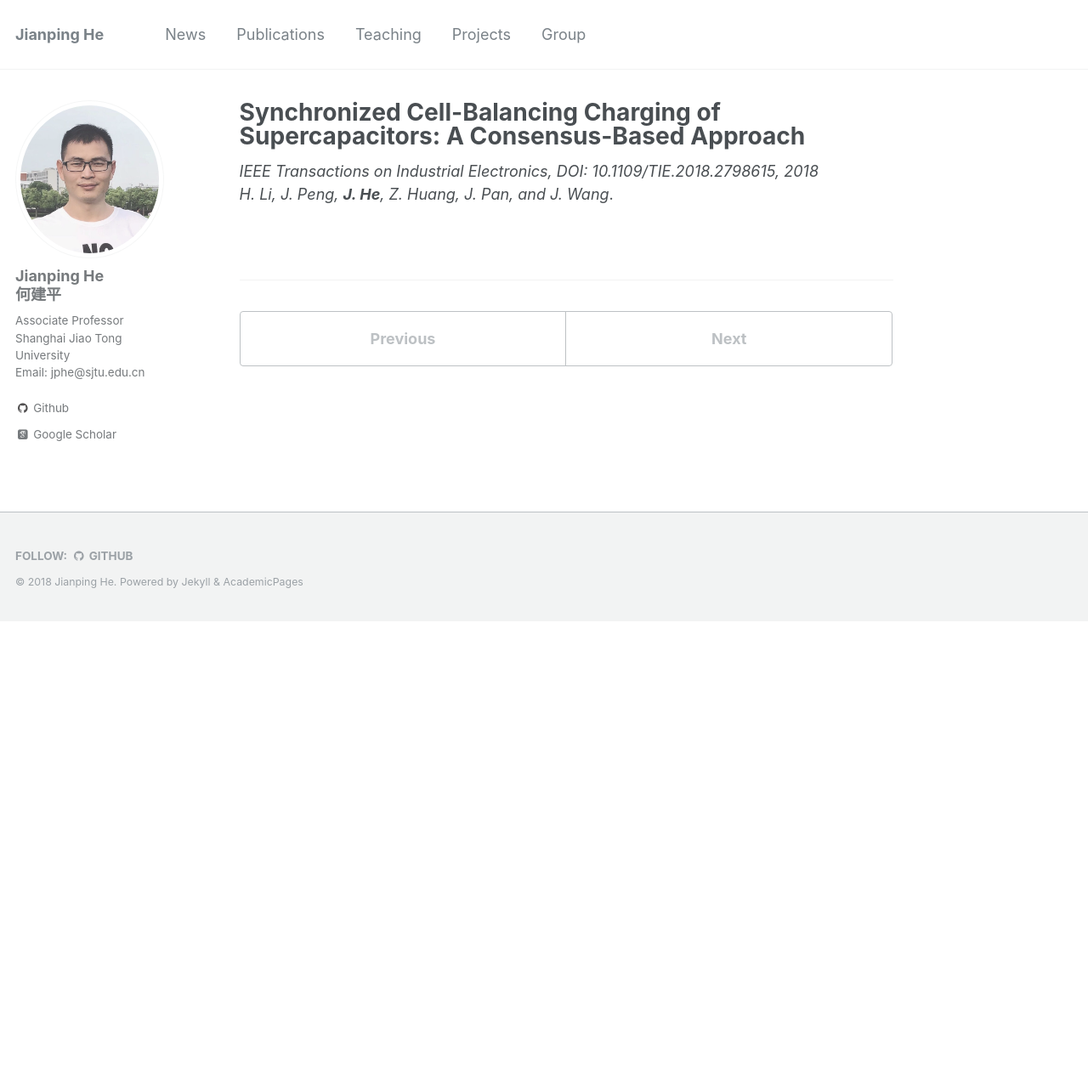
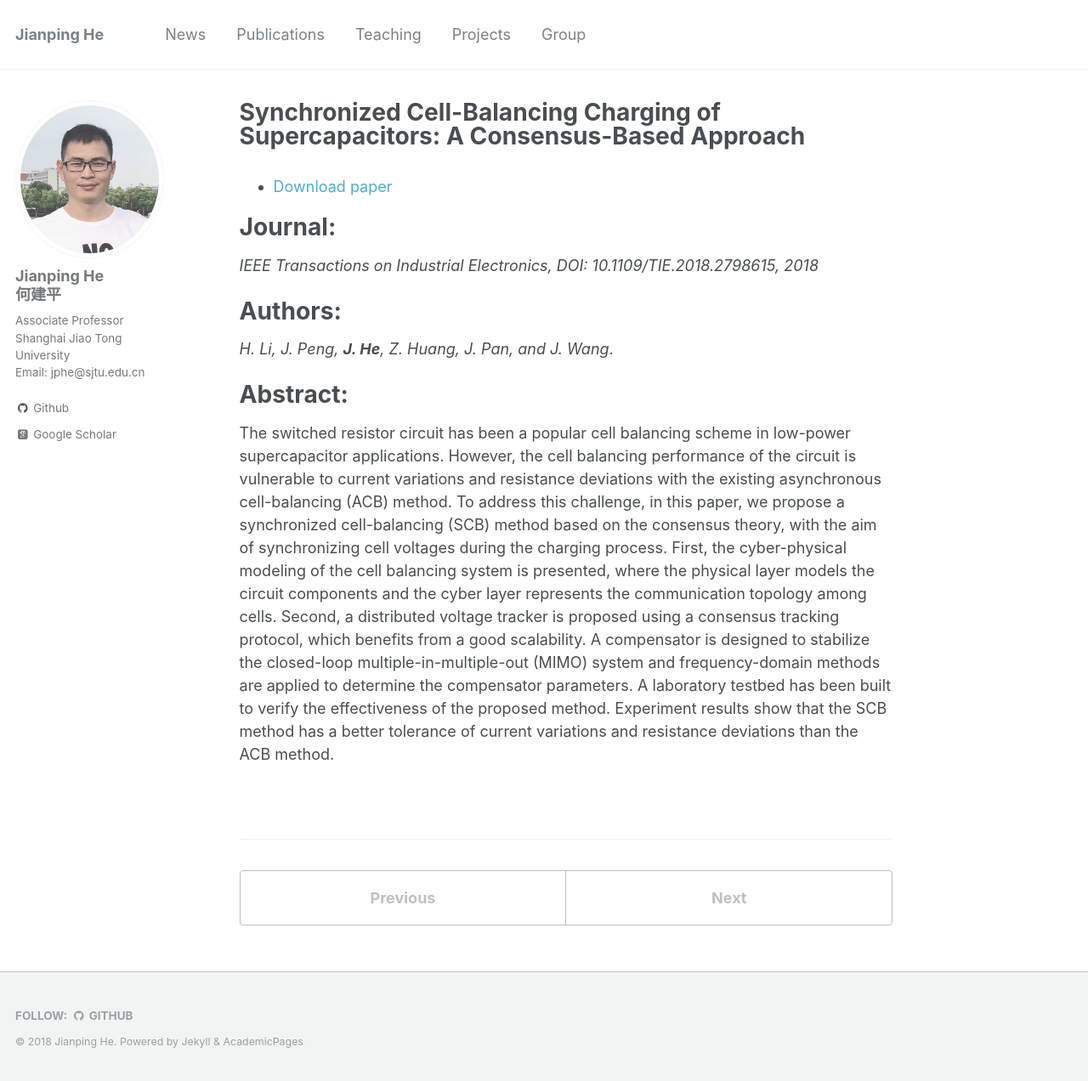
Before and after one commit to jiangshuozz/Jianping-He.github.io, a Jekyll site: the page built from _publications/2018-01-26-Synchronized-Cell-Balancing-Charging.md, in a window 1280 px wide and 1272 px high. Shown: the whole window at 85% size. Built offline with Jekyll 4.4.1, drawn with Linux system fonts in a browser that asks for light colours; some web fonts are replaced.

Commit message:
Update 2018-01-26-Synchronized-Cell-Balancing-Charging.md

```diff
--- a/_publications/2018-01-26-Synchronized-Cell-Balancing-Charging.md
+++ b/_publications/2018-01-26-Synchronized-Cell-Balancing-Charging.md
@@ -8,5 +8,16 @@ venue: '--'
 #paperurl: ''
 #citation: ''
 ---
+- [Download paper](https://ieeexplore.ieee.org/abstract/document/8270572/)
+
+Journal:
+===
 *IEEE Transactions on Industrial Electronics, DOI: 10.1109/TIE.2018.2798615, 2018*
+
+Authors:
+===
 *H. Li, J. Peng, **J. He**, Z. Huang, J. Pan, and J. Wang*.
+
+Abstract:
+===
+The switched resistor circuit has been a popular cell balancing scheme in low-power supercapacitor applications. However, the cell balancing performance of the circuit is vulnerable to current variations and resistance deviations with the existing asynchronous cell-balancing (ACB) method. To address this challenge, in this paper, we propose a synchronized cell-balancing (SCB) method based on the consensus theory, with the aim of synchronizing cell voltages during the charging process. First, the cyber-physical modeling of the cell balancing system is presented, where the physical layer models the circuit components and the cyber layer represents the communication topology among cells. Second, a distributed voltage tracker is proposed using a consensus tracking protocol, which benefits from a good scalability. A compensator is designed to stabilize the closed-loop multiple-in-multiple-out (MIMO) system and frequency-domain methods are applied to determine the compensator parameters. A laboratory testbed has been built to verify the effectiveness of the proposed method. Experiment results show that the SCB method has a better tolerance of current variations and resistance deviations than the ACB method.
```
